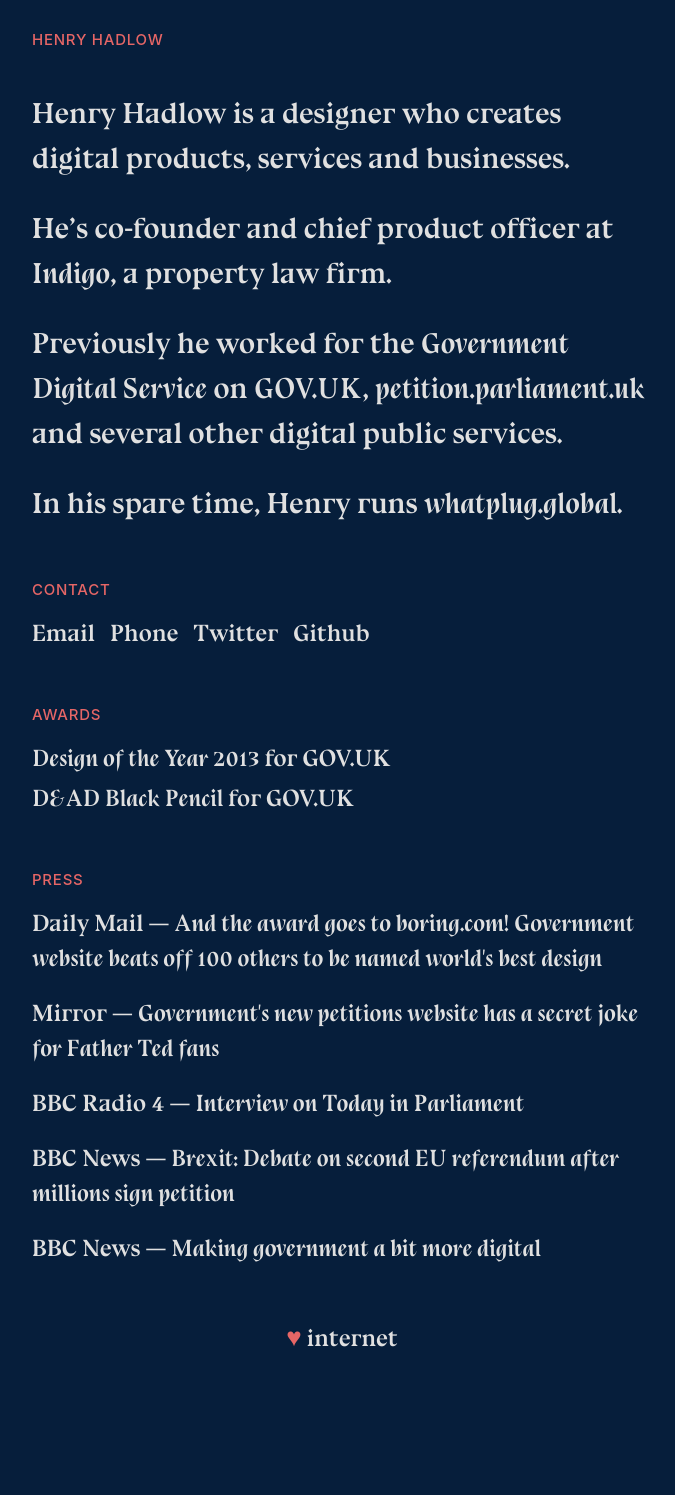
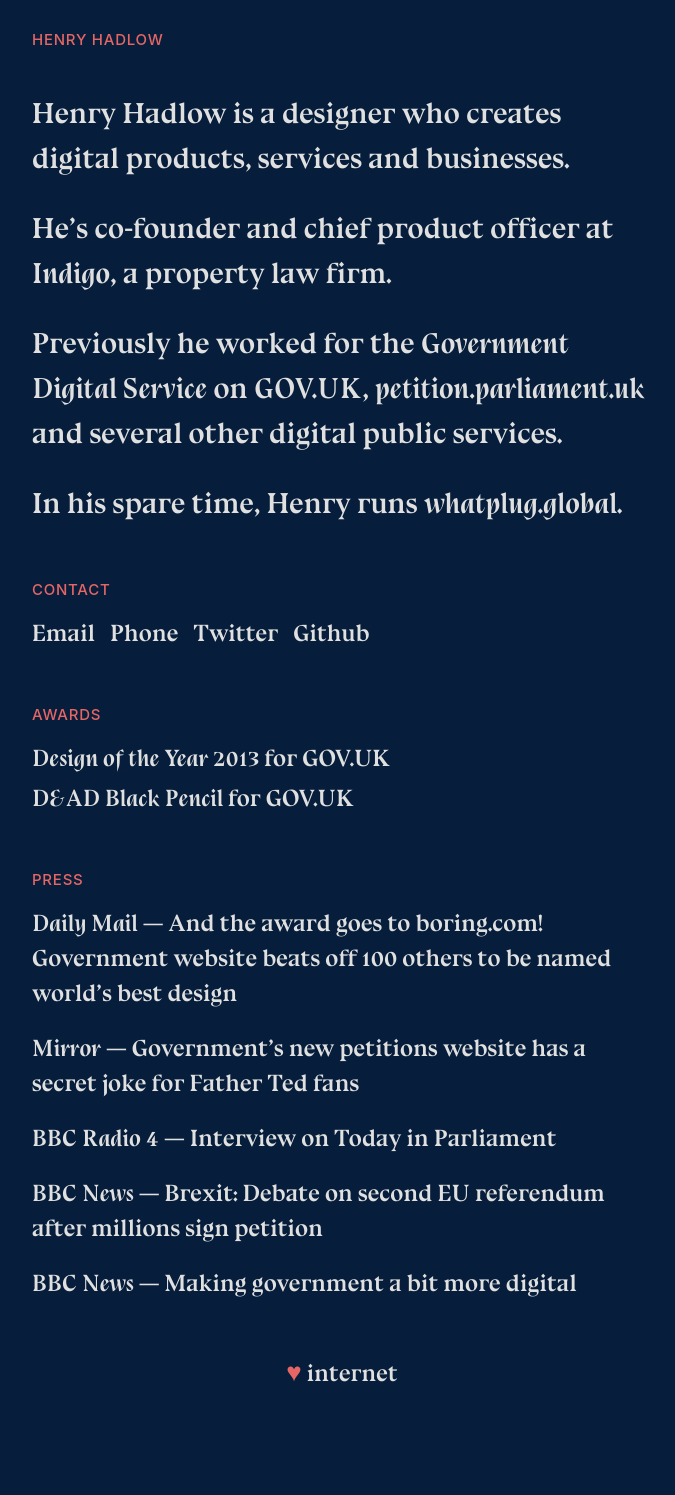
Before and after one commit to henryhadlow/henryhadlow.github.io, a Jekyll site: the page built from index.html, in a window 1280 px wide. Shown: the whole page, without its empty margins (288-963 px from the left). Built offline with Jekyll 4.4.1, drawn with Linux system fonts in a browser that asks for light colours; before the commit the page ends 1460 px from its top, so only the background shows below that.

Commit message:
Tweaks
- Switch italic to .article-source
- Apply link to whole award
- Swap `&apos;` for ’

```diff
--- a/_sass/_links.scss
+++ b/_sass/_links.scss
@@ -18,7 +18,7 @@
   transition: .1s ease-in-out;
 }
 
-.contact a, .sign-off a, .article-source {
+.contact a, .sign-off a, .awarded-work, .article-title {
   font-family: "BluuNextBold", Times, "Times New Roman", serif;
   font-style: normal;
 }
--- a/index.html
+++ b/index.html
@@ -37,8 +37,8 @@
   <h2>Awards</h2>
 
   <ul>
-    <li><a href="https://designmuseum.org/design/designs-of-the-year#design-of-the-year-2013">Design of the Year 2013</a> for GOV.UK</li>
-    <li><a href="http://www.dandad.org/awards/professional/2013/writing-for-design/20081/govuk/">D&amp;AD Black Pencil</a> for GOV.UK</li>
+    <li><a href="https://designmuseum.org/design/designs-of-the-year#design-of-the-year-2013">Design of the Year 2013 <span class="awarded-work">for GOV.UK</span></a></li>
+    <li><a href="http://www.dandad.org/awards/professional/2013/writing-for-design/20081/govuk/">D&amp;AD Black Pencil <span class="awarded-work">for GOV.UK</span></a></li>
   </ul>
 </section>
 
@@ -47,11 +47,11 @@
 
   <ul>
     <li>
-      <a href="http://www.dailymail.co.uk/news/article-2310191/And-award-goes-boring-com-Government-website-beats-100-named-worlds-best-design.html#ixzz3oQU9kB00"><span class="article-source">Daily&nbsp;Mail</span> &mdash; <span class="article-title">And the award goes to boring.com! Government website beats off 100 others to be named world&apos;s best design</span></a>
+      <a href="http://www.dailymail.co.uk/news/article-2310191/And-award-goes-boring-com-Government-website-beats-100-named-worlds-best-design.html#ixzz3oQU9kB00"><span class="article-source">Daily&nbsp;Mail</span> &mdash; <span class="article-title">And the award goes to boring.com! Government website beats off 100 others to be named world’s best design</span></a>
     </li>
 
     <li>
-      <a href="http://www.mirror.co.uk/news/uk-news/governments-new-petitions-website-secret-6116399"><span class="article-source">Mirror</span> &mdash; <span class="article-title">Government&apos;s new petitions website has a secret joke for Father Ted fans</span></a>
+      <a href="http://www.mirror.co.uk/news/uk-news/governments-new-petitions-website-secret-6116399"><span class="article-source">Mirror</span> &mdash; <span class="article-title">Government’s new petitions website has a secret joke for Father Ted fans</span></a>
     </li>
 
     <li>
```
